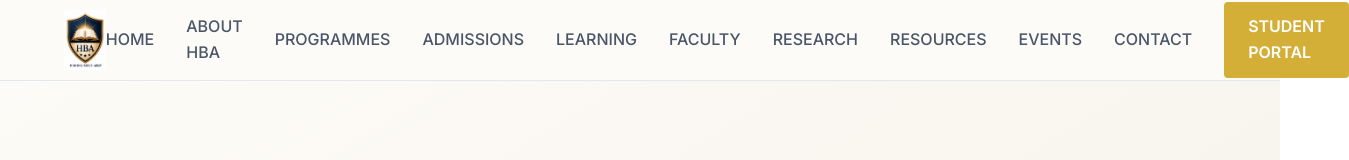
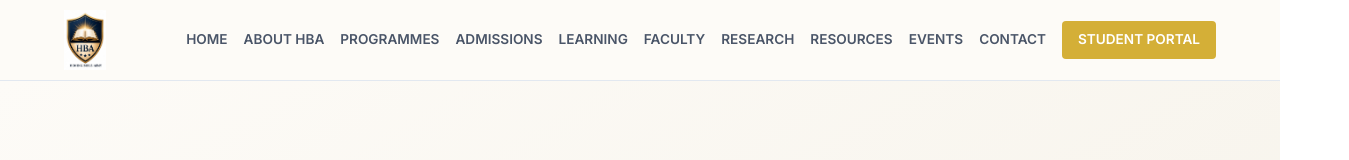
Before and after one commit to zeerocodez/HoningBibleAcademy, a Next.js app: page / in a window 1280 px wide. Shown: the top 160 px of the page, 1349 px wide, since content can reach past the window. Built offline with nearby package versions, Linux system fonts and the light colour scheme.

Commit message:
Fix header navigation overflow and font sizes

```diff
--- a/src/components/Header.module.css
+++ b/src/components/Header.module.css
@@ -27,13 +27,15 @@
 .nav {
   display: flex;
   align-items: center;
-  gap: 2rem;
+  gap: 1rem;
 }
 
 .link {
-  font-weight: 500;
+  font-weight: 600;
+  font-size: 0.85rem;
   color: var(--color-text-light);
   transition: color 0.2s ease;
+  white-space: nowrap;
 }
 
 .link:hover {
@@ -43,10 +45,12 @@
 .button {
   background-color: var(--color-accent);
   color: white;
-  padding: 0.75rem 1.5rem;
+  padding: 0.5rem 1rem;
   border-radius: var(--radius-sm);
   font-weight: 600;
+  font-size: 0.85rem;
   transition: background-color 0.2s ease, transform 0.1s ease;
+  white-space: nowrap;
 }
 
 .button:hover {
```
